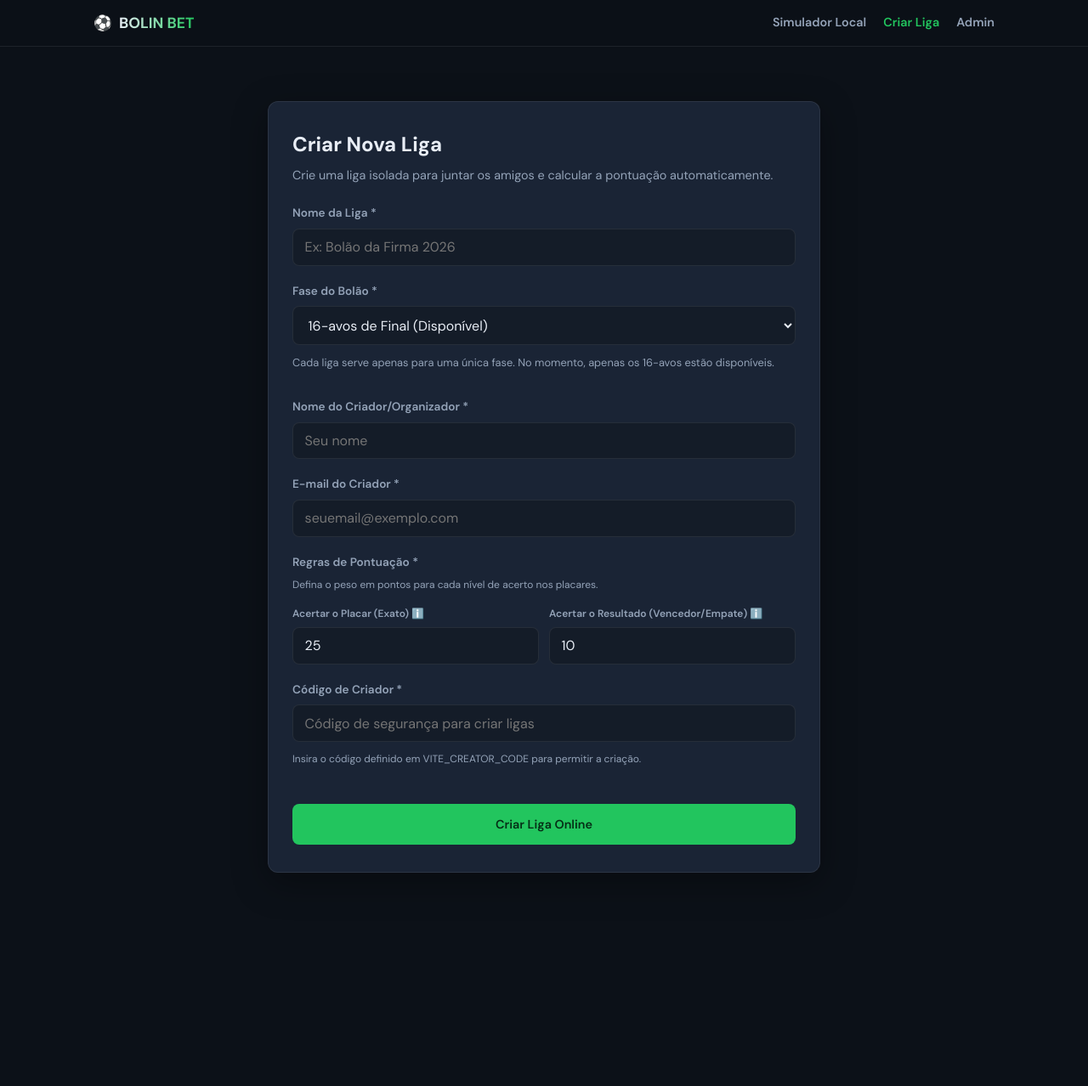
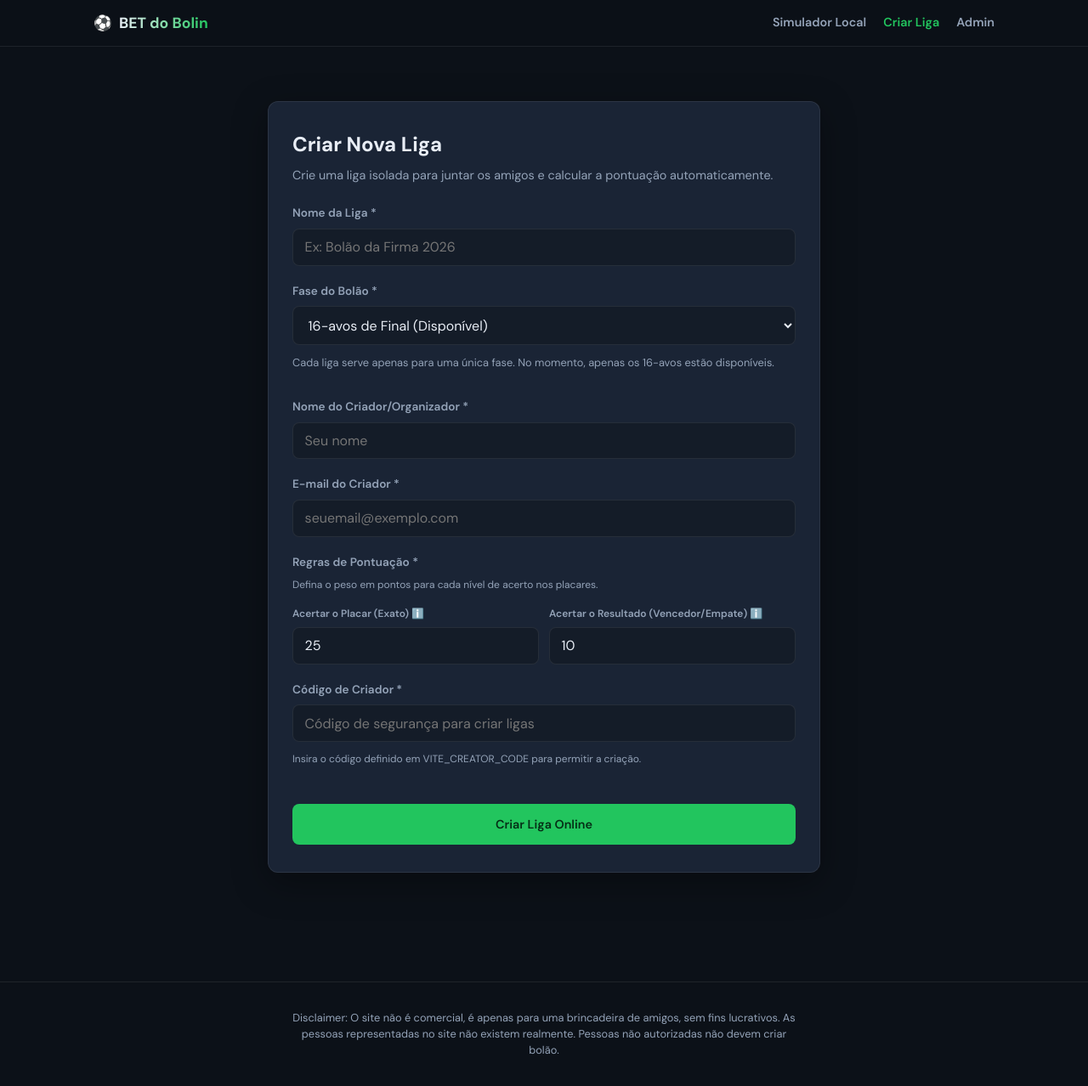
Before and after one commit to alxmendonca/bolao-copa-vibecoding, a React (Vite) app in the folder client/: page /league/new in a window 1280 px wide. Shown: the whole page at 85% size. Before the commit the page ends 1107 px from the top, so only its background shows below. Built offline with nearby package versions, Linux system fonts and the light colour scheme; no server answers.

Commit message:
chore: rename brand to BET do Bolin and add disclaimer footer

```diff
--- a/client/index.html
+++ b/client/index.html
@@ -5,7 +5,7 @@
     <meta name="viewport" content="width=device-width, initial-scale=1.0, viewport-fit=cover" />
     <meta name="theme-color" content="#0c1118" />
     <meta name="apple-mobile-web-app-capable" content="yes" />
-    <title>BOLIN BET</title>
+    <title>BET do Bolin</title>
     <link rel="preconnect" href="https://fonts.googleapis.com" />
     <link rel="preconnect" href="https://fonts.gstatic.com" crossorigin />
     <link
--- a/client/src/App.tsx
+++ b/client/src/App.tsx
@@ -20,6 +20,12 @@ export default function App() {
           <Route path="/league/:leagueId/:participantId" element={<ParticipantDetail />} />
           <Route path="/admin" element={<AdminPanel />} />
         </Routes>
+        <footer className="site-footer" style={{ textAlign: "center", padding: "2rem 1rem", fontSize: "0.8rem", color: "var(--muted)", borderTop: "1px solid var(--border)", marginTop: "3rem" }}>
+          <p style={{ maxWidth: "600px", margin: "0 auto", lineHeight: "1.5" }}>
+            Disclaimer: O site não é comercial, é apenas para uma brincadeira de amigos, sem fins lucrativos.
+            As pessoas representadas no site não existem realmente. Pessoas não autorizadas não devem criar bolão.
+          </p>
+        </footer>
       </div>
     </BrowserRouter>
   );
--- a/client/src/components/Header.tsx
+++ b/client/src/components/Header.tsx
@@ -11,7 +11,7 @@ export default function Header() {
     <header className="site-header">
       <div className="site-header-inner">
         <Link to="/" className="site-logo">
-          ⚽ <span>BOLIN BET</span>
+          ⚽ <span>BET do Bolin</span>
         </Link>
         <nav className="site-nav">
           <Link to="/" className={`nav-link ${isActive("/")}`}>
--- a/client/src/lib/exportExcel.ts
+++ b/client/src/lib/exportExcel.ts
@@ -101,7 +101,7 @@ export function buildWorkbookBuffer(
   const ws = XLSX.utils.aoa_to_sheet(data);
   ws["!protect"] = { password: "bolao2026" };
   const book = XLSX.utils.book_new();
-  XLSX.utils.book_append_sheet(book, ws, "BOLIN BET");
+  XLSX.utils.book_append_sheet(book, ws, "BET do Bolin");
 
   return XLSX.write(book, { type: "array", bookType: "xlsx" });
 }
--- a/client/src/pages/Home.tsx
+++ b/client/src/pages/Home.tsx
@@ -89,7 +89,7 @@ export default function Home() {
     <div className="home-page-wrap">
       <header className="hero">
         <div className="hero-inner">
-          <p className="hero-kicker">BOLIN BET — Copa do Mundo 2026</p>
+          <p className="hero-kicker">BET do Bolin — Copa do Mundo 2026</p>
           <h1 className="hero-title">Fase de grupos</h1>
           <p className="hero-sub">
             48 seleções, 12 grupos (A–L), 72 jogos no calendário oficial. A
```
